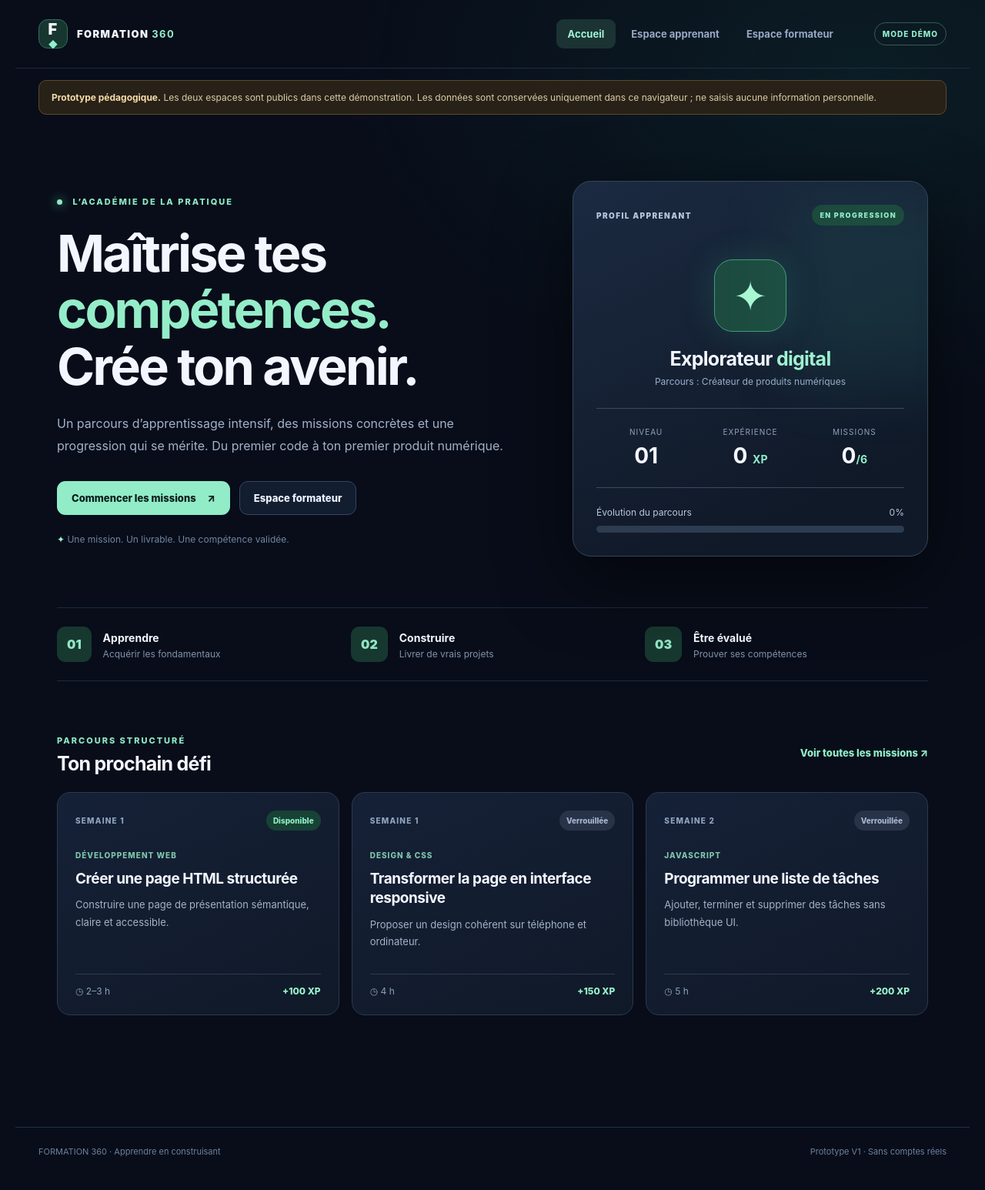
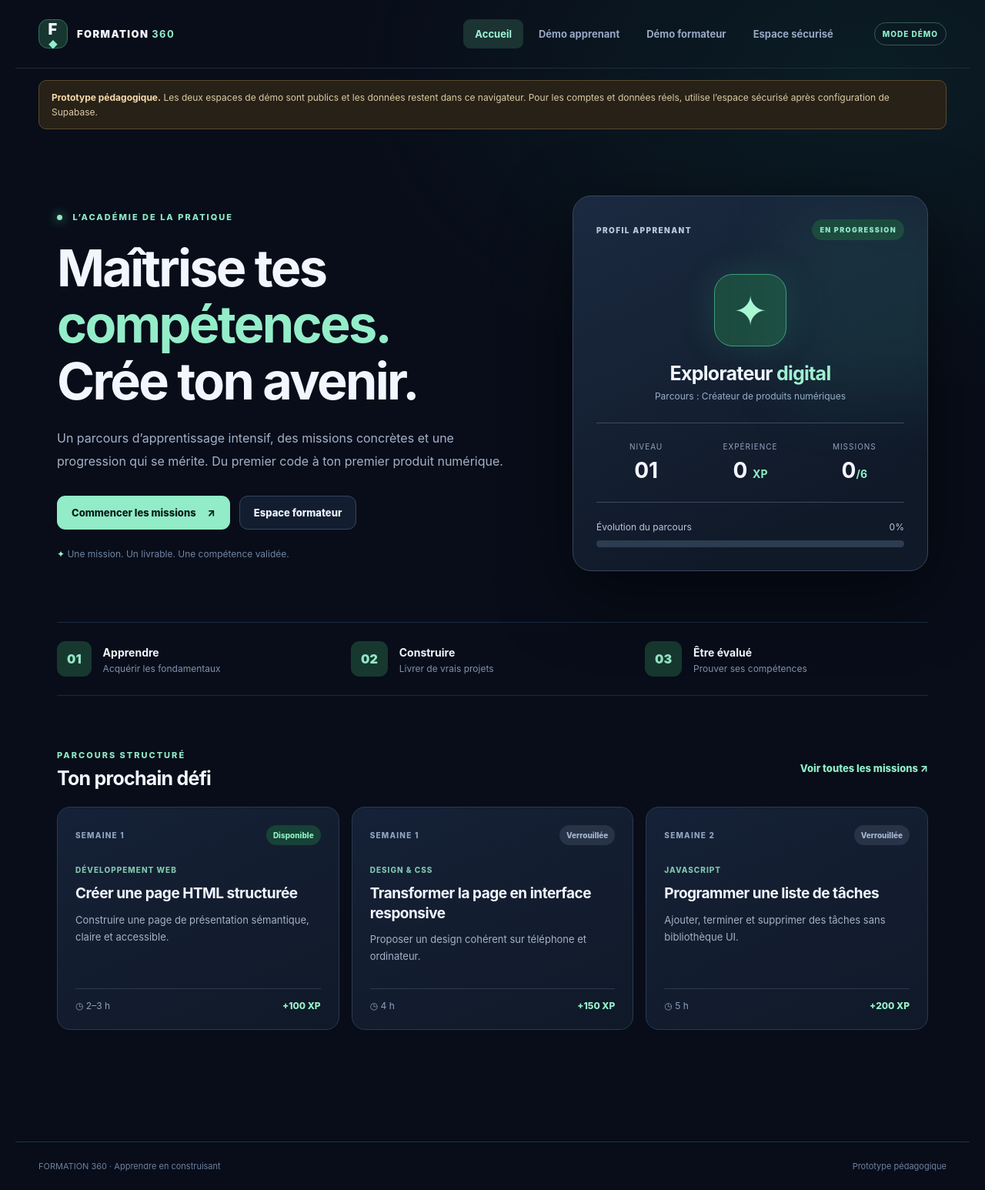
Before and after one commit to Zenethis-CMR/formation-pro-360, a Next.js app: page / in a window 1280 px wide. Shown: the whole page at 77% size. Built offline with nearby package versions, Linux system fonts and the light colour scheme.

Commit message:
feat(nav): distinguish demo from Supabase-protected workspaces

```diff
--- a/src/components/app-shell.tsx
+++ b/src/components/app-shell.tsx
@@ -5,10 +5,12 @@ import { DemoProvider } from "@/context/demo-store";
 
 function Navigation({ children }: { children: React.ReactNode }) {
   const pathname = usePathname();
+  const secure = pathname.startsWith("/espace") || pathname.startsWith("/login") || pathname.startsWith("/auth");
   const links = [
     { href: "/", label: "Accueil" },
-    { href: "/apprenant", label: "Espace apprenant" },
-    { href: "/formateur", label: "Espace formateur" }
+    { href: "/apprenant", label: "Démo apprenant" },
+    { href: "/formateur", label: "Démo formateur" },
+    { href: "/espace", label: "Espace sécurisé" }
   ];
   return <div className="app-frame">
     <header className="topbar">
@@ -19,16 +21,15 @@ function Navigation({ children }: { children: React.ReactNode }) {
       <nav className="nav" aria-label="Navigation principale">
         {links.map((item) => <Link href={item.href} key={item.href}
           aria-current={pathname === item.href ? "page" : undefined}
-          className={pathname === item.href ? "nav-link active" : "nav-link"}>{item.label}</Link>)}
+          className={pathname === item.href || pathname.startsWith(item.href+"/") && item.href !== "/" ? "nav-link active" : "nav-link"}>{item.label}</Link>)}
       </nav>
-      <span className="mode">MODE DÉMO</span>
+      <span className="mode">{secure ? "ACCÈS SÉCURISÉ" : "MODE DÉMO"}</span>
     </header>
-    <div className="demo-notice"><strong>Prototype pédagogique.</strong> Les deux espaces sont publics dans cette démonstration. Les données sont conservées uniquement dans ce navigateur ; ne saisis aucune information personnelle.</div>
+    {!secure && <div className="demo-notice"><strong>Prototype pédagogique.</strong> Les deux espaces de démo sont publics et les données restent dans ce navigateur. Pour les comptes et données réels, utilise l’espace sécurisé après configuration de Supabase.</div>}
     {children}
-    <footer className="site-footer"><span>FORMATION 360 · Apprendre en construisant</span><span>Prototype V1 · Sans comptes réels</span></footer>
+    <footer className="site-footer"><span>FORMATION 360 · Apprendre en construisant</span><span>{secure ? "Accès à droits vérifiés côté serveur" : "Prototype pédagogique"}</span></footer>
   </div>;
 }
-
 export function AppShell({ children }: { children: React.ReactNode }) {
   return <DemoProvider><Navigation>{children}</Navigation></DemoProvider>;
 }
```
